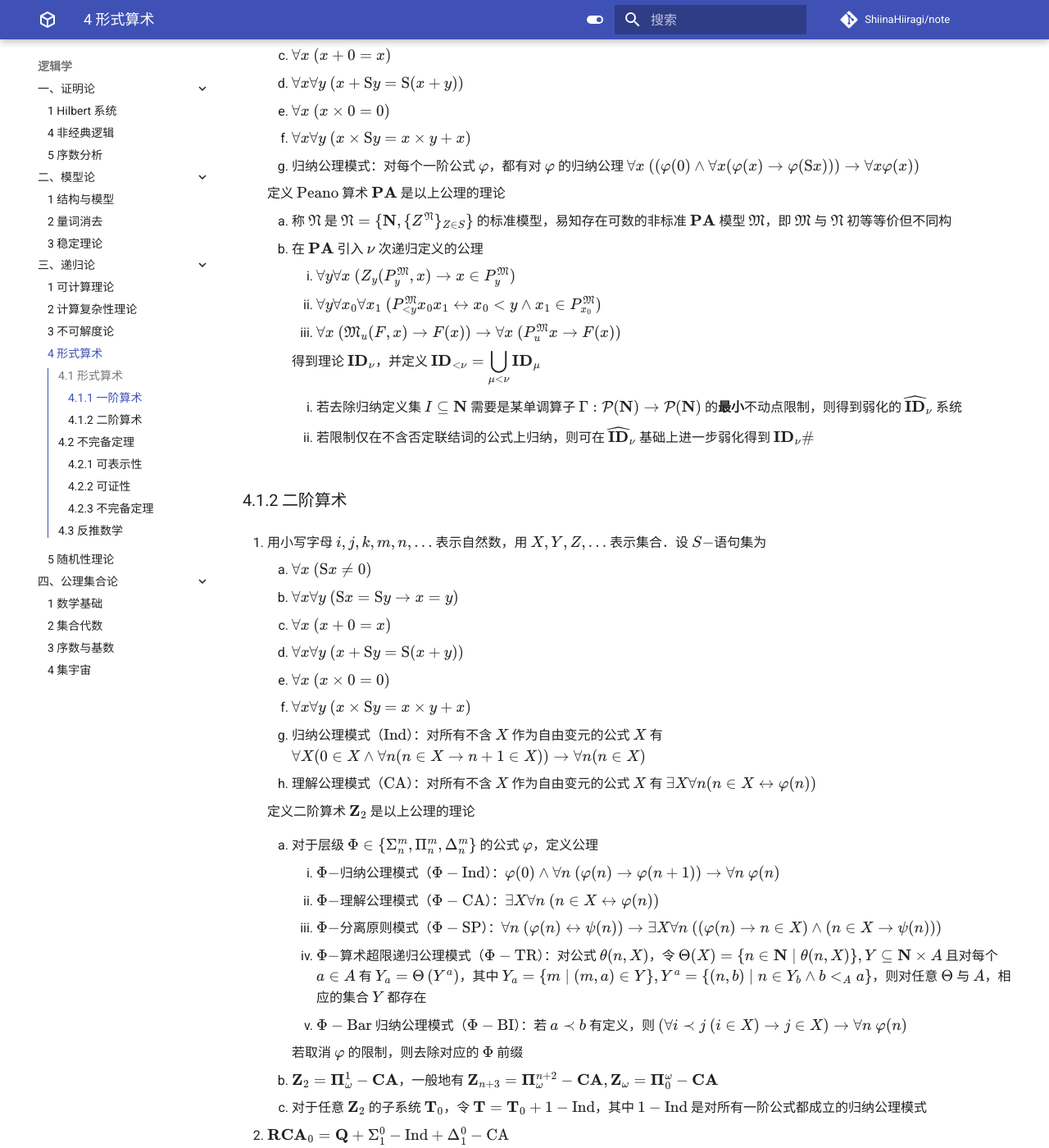
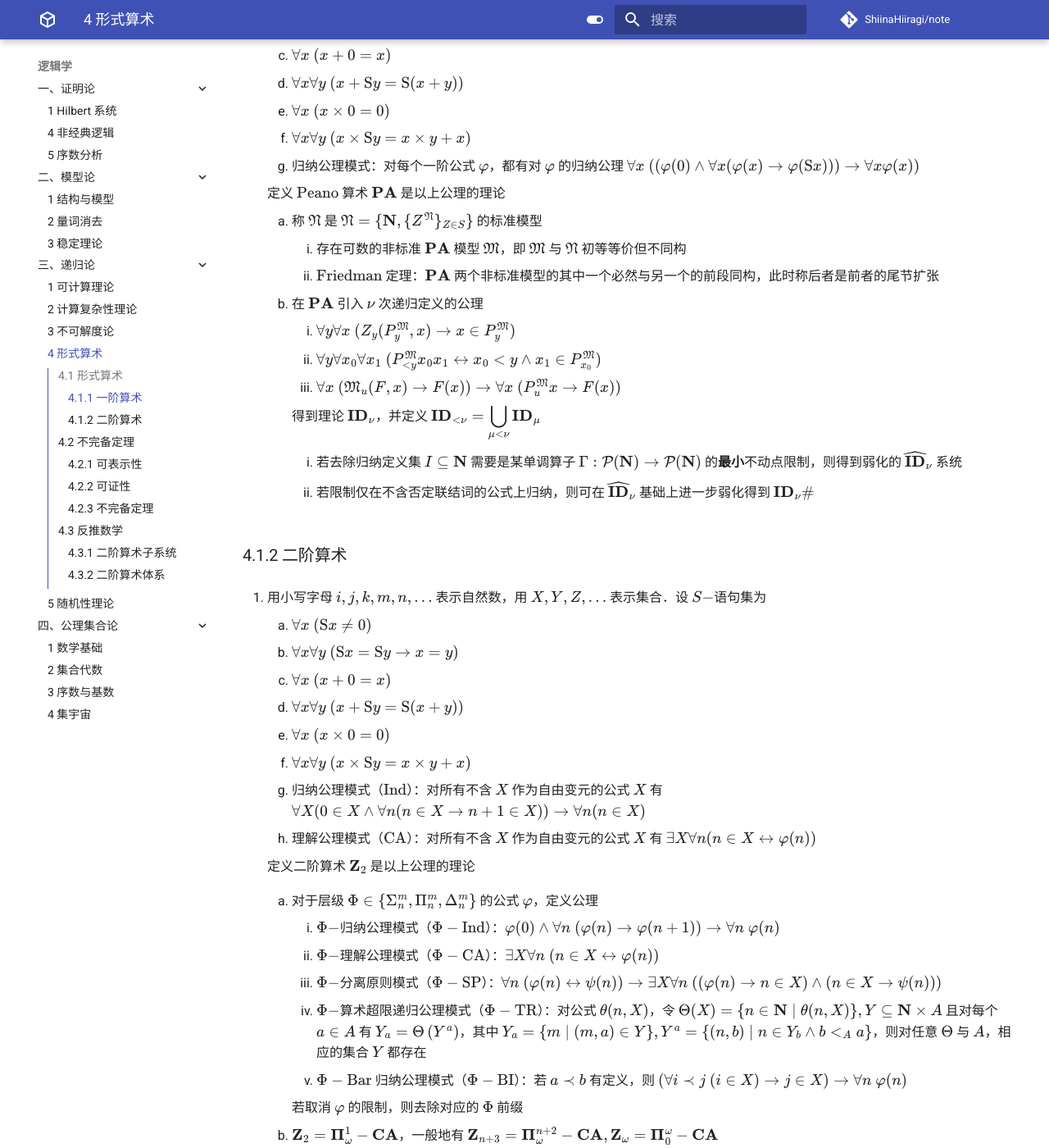
Before and after one commit to ShiinaHiiragi/note, an MkDocs documentation site: the page built from docs/logic/rec/arith.md, in a window 1280 px wide and 1400 px high, scrolled down 1550 px. Shown: the whole window at 82% size. Built offline with MkDocs 1.6.1 and Material for MkDocs 9.7.7, drawn with Linux system fonts in a browser that asks for light colours; comment, search, counter and statistics services are not loaded; some of the changed text lies outside the part shown.

Commit message:
add friedman

```diff
--- a/docs/logic/rec/arith.md
+++ b/docs/logic/rec/arith.md
@@ -53,7 +53,9 @@
 
     定义 $\text{Peano}$ 算术 $\mathbf{PA}$ 是以上公理的理论
 
-    1. 称 $\mathfrak N$ 是 $\mathfrak N = \{\mathbf N, \{Z^{\mathfrak N}\}_{Z \in S}\}$ 的标准模型，易知存在可数的非标准 $\mathbf{PA}$ 模型 $\mathfrak M$，即 $\mathfrak M$ 与 $\mathfrak N$ 初等等价但不同构
+    1. 称 $\mathfrak N$ 是 $\mathfrak N = \{\mathbf N, \{Z^{\mathfrak N}\}_{Z \in S}\}$ 的标准模型
+        1. 存在可数的非标准 $\mathbf{PA}$ 模型 $\mathfrak M$，即 $\mathfrak M$ 与 $\mathfrak N$ 初等等价但不同构
+        2. $\text{Friedman}$ 定理：$\mathbf{PA}$ 两个非标准模型的其中一个必然与另一个的前段同构，此时称后者是前者的尾节扩张
     2. 在 $\mathbf{PA}$ 引入 $\nu$ 次递归定义的公理
         1. $\forall y \forall x \ (Z_{y}(P_{y}^{\mathfrak{M}}, x) \rightarrow x \in P_{y}^{\mathfrak{M}})$
         2. $\forall y \forall x_{0} \forall x_{1} \ (P_{<y}^{\mathfrak{M}} x_{0} x_{1} \leftrightarrow x_{0}<y \wedge x_{1} \in P_{x_{0}}^{\mathfrak{M}})$
@@ -96,8 +98,8 @@
     1. $\mathbf{WKL}_0$ 等价于 $\mathbf{RCA}_0 +$ 弱 $\text{K}\ddot{\mathrm o}\text{nig}$ 引理：若 $T$ 为 $2^{<\omega}$ 的无限子树，则 $T$ 有一个无限分支
     2. ...
 4. $\mathbf{ACA}_0 = \mathbf{RCA}_0 + \Pi_0^1-\mathrm{CA}$
-    1. $\mathbf{ACA}_0$ 是 $\text{Peano}$ 算术的一个保守扩张
-    2. ...
+    1. $\mathbf{ACA}_0$ 等价于 $\mathbf{RCA}_0 + \forall n \in \mathbf{N} \ (\Sigma_n^0-\mathrm{CA})$
+    2. $\mathbf{ACA}_0$ 是一阶 $\text{Peano}$ 算术的一个保守扩张
 5. $\mathbf{ATR}_0 = \mathbf{RCA}_0 + \mathrm{TR}$
 6. $\mathbf{\Phi}-\mathbf{CA}_0 = \mathbf{RCA}_0 + \Phi-\mathrm{CA}$，其中 $\Phi \in \{\Sigma_{n}^{m}, \Pi_{n}^{m}, \Delta_{n}^{m}\}$
 7. $\mathbf{\Phi}-\mathbf{TR}_0 = \mathbf{RCA}_0 + \Phi-\mathrm{TR}$，其中 $\Phi \in \{\Sigma_{n}^{m}, \Pi_{n}^{m}, \Delta_{n}^{m}\}$
@@ -216,3 +218,6 @@
     令 $T$ 表示任何一个普遍有效的闭语句（例如 $0 = 0$），则 $T$ 是 $\square_{T}(x)$ 的唯一不动点
 
 ## 4.3 反推数学
+### 4.3.1 二阶算术子系统
+
+### 4.3.2 二阶算术体系
```
